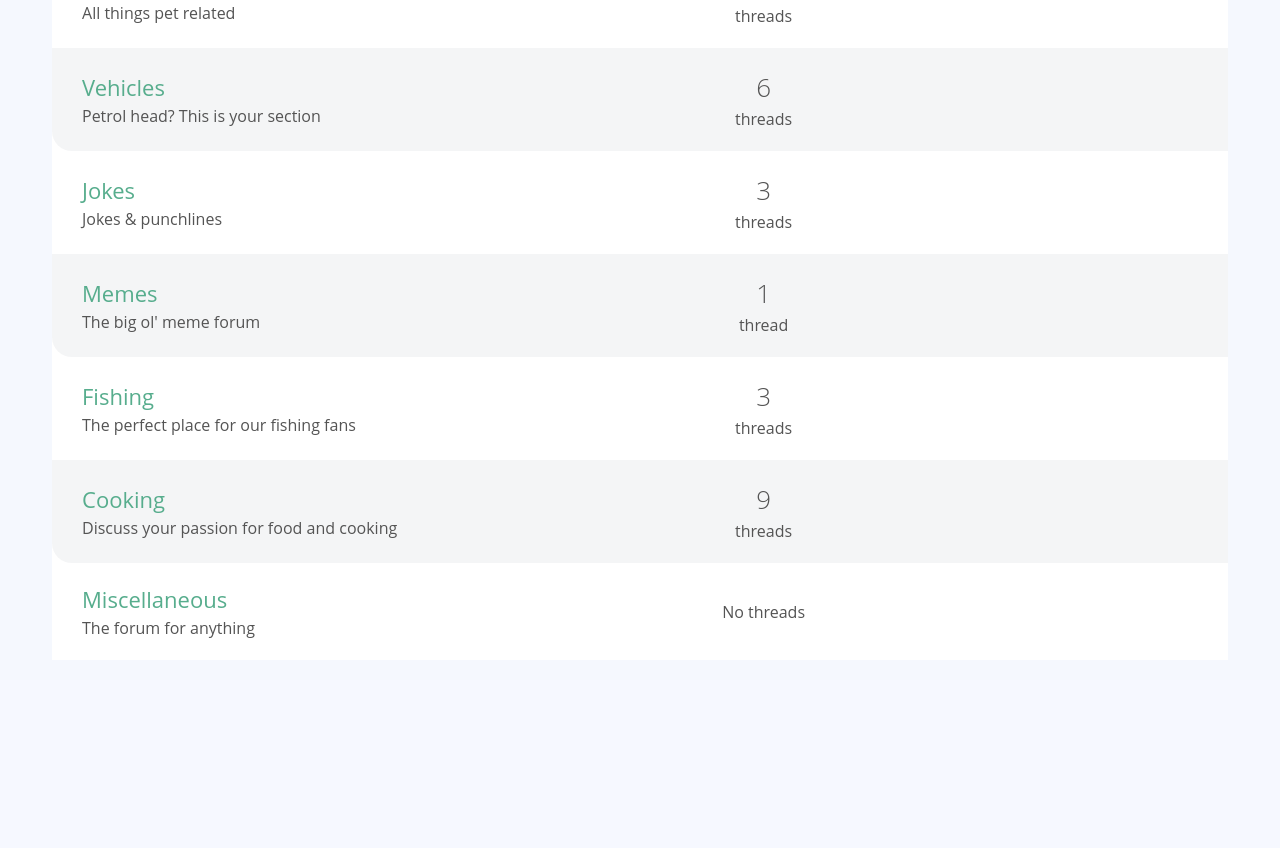
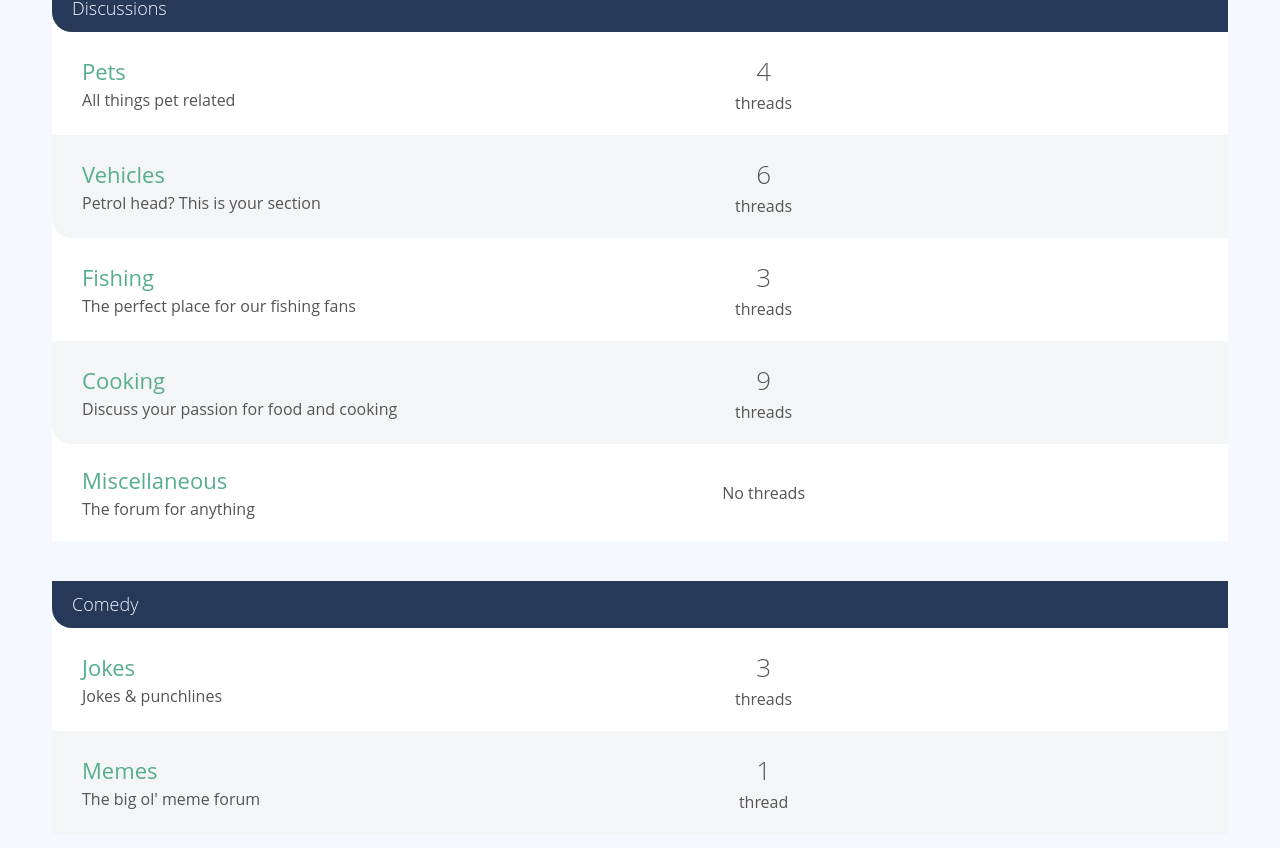
Before and after one commit to rbertzg/vue-forum, a Vue app: page / in a window 1280 px wide. Shown: the part 386-1234 px from the top of the page. Before the commit the page ends 1066 px from the top, so only its background shows below. Built offline with nearby package versions, Linux system fonts and the light colour scheme; the HTML template or start-up script is replaced by a standard one.

Commit message:
feat: add pinia store instead of importing sourceData everywhere

```diff
--- /dev/null
+++ b/src/components/CategoryList.vue
@@ -0,0 +1,15 @@
+<template>
+  <CategoryListItem
+    v-for="category in categories"
+    :key="category.id"
+    :categoryId="category.id"
+  />
+</template>
+
+<script setup>
+  import CategoryListItem from './CategoryListItem.vue'
+
+  defineProps({
+    categories: { type: Array, required: true },
+  })
+</script>
--- /dev/null
+++ b/src/components/CategoryListItem.vue
@@ -0,0 +1,11 @@
+<template>
+  <ForumList :categoryId="categoryId" />
+</template>
+
+<script setup>
+  import ForumList from './ForumList.vue'
+
+  defineProps({
+    categoryId: { type: String, required: true },
+  })
+</script>
--- a/src/components/ForumList.vue
+++ b/src/components/ForumList.vue
@@ -1,18 +1,39 @@
 <template>
   <div class="col-full">
     <div class="forum-list">
-      <h2 class="list-title">
-        <a href="#">Forums</a>
-      </h2>
-      <ForumListItem v-for="forum in forums" :key="forum.id" :forum="forum" />
+      <RouterLink
+        :to="{ name: 'Category', params: { id: categoryId } }"
+        class="list-title"
+        >{{ categoryName }}
+      </RouterLink>
+      <ForumListItem
+        v-for="forum in categoryForums"
+        :key="forum.id"
+        :forum="forum"
+      />
     </div>
   </div>
 </template>
 
 <script setup>
-import ForumListItem from './ForumListItem.vue';
+  import { computed } from 'vue'
+  import { useStore } from '../stores/Store'
+  import ForumListItem from './ForumListItem.vue'
 
-defineProps({
-  forums: { type: Array, required: true }
-})
+  const props = defineProps({
+    categoryId: { type: String, required: true },
+  })
+
+  const store = useStore()
+
+  const categories = store.data.categories
+  const forums = store.data.forums
+
+  const categoryName = computed(() => {
+    return categories.find((category) => category.id === props.categoryId).name
+  })
+
+  const categoryForums = computed(() => {
+    return forums.filter((forum) => forum.categoryId === props.categoryId)
+  })
 </script>
--- a/src/components/PostListItem.vue
+++ b/src/components/PostListItem.vue
@@ -29,14 +29,15 @@
 </template>
 
 <script setup>
-  import sourceData from '@/data.json'
-  import { ref } from 'vue'
+  import { useStore } from '../stores/Store'
   import AppDate from './AppDate.vue'
 
   defineProps({
     post: { type: Object, required: true },
   })
 
-  const users = ref(sourceData.users)
-  const getUserById = (id) => users.value.find((user) => user.id === id)
+  const store = useStore()
+
+  const users = store.data.users
+  const getUserById = (id) => users.find((user) => user.id === id)
 </script>
--- a/src/components/ThreadListItem.vue
+++ b/src/components/ThreadListItem.vue
@@ -7,14 +7,18 @@
         </RouterLink>
       </p>
       <p class="text-faded text-xsmall">
-        By <a href="#">{{ getUserById(thread.userId).name }}</a>,
-        <AppDate :timestamp="thread.publishedAt" />.
+        By <a href="#">{{ getUserById(thread.userId).name }}</a
+        >, <AppDate :timestamp="thread.publishedAt" />.
       </p>
     </div>
 
     <div class="activity">
       <p class="replies-count">{{ thread.posts.length }} replies</p>
-      <img class="avatar-medium" :src="getUserById(thread.userId).avatar" alt="" />
+      <img
+        class="avatar-medium"
+        :src="getUserById(thread.userId).avatar"
+        alt=""
+      />
       <div>
         <p class="text-xsmall">
           <a href="#">{{ getUserById(thread.userId).name }}</a>
@@ -28,14 +32,15 @@
 </template>
 
 <script setup>
-import sourceData from '@/data.json';
-import { ref } from 'vue';
-import AppDate from './AppDate.vue';
+  import { useStore } from '../stores/Store'
+  import AppDate from './AppDate.vue'
 
-defineProps({
-  thread: { type: Object, required: true },
-})
+  defineProps({
+    thread: { type: Object, required: true },
+  })
 
-const users = ref(sourceData.users)
-const getUserById = (id) => users.value.find((user) => user.id === id)
+  const store = useStore()
+
+  const users = store.data.users
+  const getUserById = (id) => users.find((user) => user.id === id)
 </script>
--- a/src/router/index.js
+++ b/src/router/index.js
@@ -7,6 +7,27 @@ const routes = [
     path: '/',
     name: 'Home',
     component: HomeView,
+  },
+  {
+    path: '/category/:id',
+    name: 'Category',
+    props: true,
+    component: () => import('@/views/CategoryView.vue'),
+    beforeEnter: (to) => {
+      const categoryExists = sourceData.categories.find(
+        (category) => category.id === to.params.id
+      )
+      if (!categoryExists) {
+        return {
+          name: 'NotFound',
+          params: {
+            pathMatch: to.path.substring(1).split('/'),
+          },
+          query: to.query,
+          hash: to.hash,
+        }
+      }
+    },
   },
   {
     path: '/forum/:id',
--- /dev/null
+++ b/src/stores/Store.js
@@ -0,0 +1,9 @@
+import sourceData from '@/data.json'
+import { defineStore } from 'pinia'
+import { ref } from 'vue'
+
+export const useStore = defineStore('store', () => {
+  const data = ref(sourceData)
+
+  return { data }
+})
--- /dev/null
+++ b/src/views/CategoryView.vue
@@ -0,0 +1,11 @@
+<template>
+  <CategoryListItem :categoryId="id" />
+</template>
+
+<script setup>
+  import CategoryListItem from '../components/CategoryListItem.vue'
+
+  defineProps({
+    id: { type: String, required: true },
+  })
+</script>
--- a/src/views/ForumView.vue
+++ b/src/views/ForumView.vue
@@ -5,7 +5,11 @@
         <h1>{{ forum.name }}</h1>
         <p class="text-lead">{{ forum.description }}</p>
       </div>
-      <a href="#" class="btn-green btn-small">New thread</a>
+      <a
+        href="#"
+        class="btn-green btn-small"
+        >New thread</a
+      >
     </div>
   </div>
   <div class="col-full push-top">
@@ -14,18 +18,20 @@
 </template>
 
 <script setup>
-import ThreadList from '@/components/ThreadList.vue';
-import sourceData from '@/data.json';
-import { computed } from 'vue';
+  import ThreadList from '@/components/ThreadList.vue'
+  import { computed } from 'vue'
+  import { useStore } from '../stores/Store'
 
   const props = defineProps({
     id: { type: Number, required: true },
   })
 
+  const store = useStore()
+
   const forum = computed(() =>
-  sourceData.forums.find((forum) => forum.id === props.id)
+    store.data.forums.find((forum) => forum.id === props.id)
   )
   const threads = computed(() =>
-  sourceData.threads.filter((thread) => thread.forumId === props.id)
+    store.data.threads.filter((thread) => thread.forumId === props.id)
   )
 </script>
--- a/src/views/HomeView.vue
+++ b/src/views/HomeView.vue
@@ -1,12 +1,13 @@
 <template>
   <h1>Welcome to the Forum</h1>
-  <ForumList :forums="forums" />
+  <CategoryList :categories="categories" />
 </template>
 
 <script setup>
-import sourceData from '@/data.json';
-import { ref } from 'vue';
-import ForumList from '../components/ForumList.vue';
+  import CategoryList from '../components/CategoryList.vue'
+  import { useStore } from '../stores/Store'
 
-const forums = ref(sourceData.forums)
+  const store = useStore()
+
+  const categories = store.data.categories
 </script>
--- a/src/views/ThreadView.vue
+++ b/src/views/ThreadView.vue
@@ -10,23 +10,24 @@
 </template>
 
 <script setup>
-  import sourceData from '@/data.json'
-  import { computed, ref } from 'vue'
+  import { computed } from 'vue'
   import PostList from '../components/PostList.vue'
   import PostReply from '../components/PostReply.vue'
+  import { useStore } from '../stores/Store'
 
   const props = defineProps({
     id: { type: String, required: true },
   })
+  const store = useStore()
 
-  const threads = ref(sourceData.threads)
-  const posts = ref(sourceData.posts)
+  const threads = store.data.threads
+  const posts = store.data.posts
 
   const thread = computed(() =>
-    threads.value.find((thread) => thread.id === props.id)
+    threads.find((thread) => thread.id === props.id)
   )
   const threadPosts = computed(() =>
-    posts.value.filter((post) => post.threadId === props.id)
+    posts.filter((post) => post.threadId === props.id)
   )
 
   const handleReply = (replyText) => {
```
Also changed, not shown: src/components/ForumListItem.vue (+6 -3 lines). Lines whose indentation alone changed are shown as unchanged.
